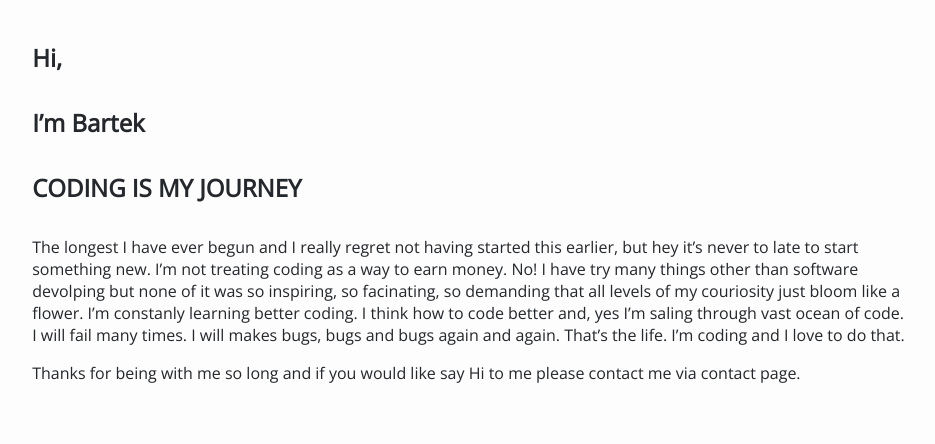
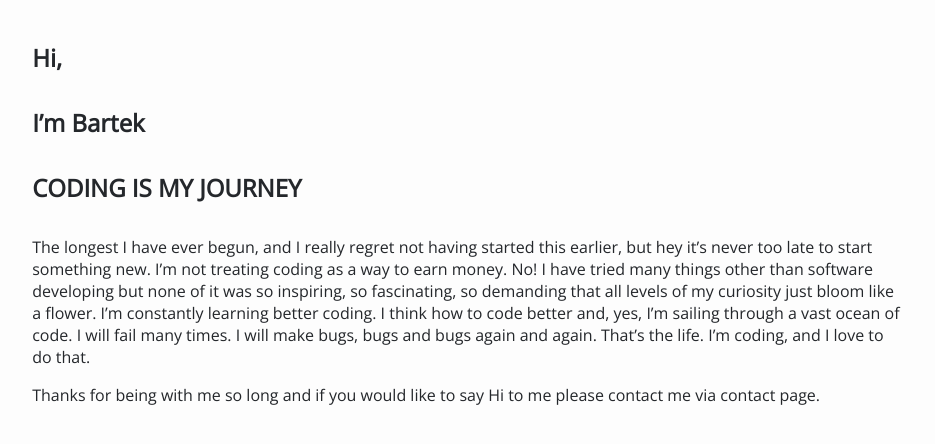
Before and after one commit to bartoszkobylinski/my_website, a Flask app: page /about_me in a window 1280 px wide. Shown: the part 268-712 px from the top of the page, without its empty margins (171-1106 px from the left). Run offline with Flask 2, Linux system fonts and the light colour scheme; some libraries are stand-ins or nearby versions.

Commit message:
changes in about_me.html

```diff
--- a/app/templates/about_me.html
+++ b/app/templates/about_me.html
@@ -8,8 +8,8 @@
             <h2>I’m Bartek</h2>
 
             <h2 class="my-motto" >Coding is my journey</h2>
-            <p>The longest I have ever begun and I really regret not having started this earlier, but hey it’s never to late to start something new. I’m not treating coding as a way to earn money. No! I have try many things other than software devolping but none of it was so inspiring, so facinating, so demanding that all levels of my couriosity just bloom like a flower. I’m constanly learning better coding. I think how to code better and, yes I’m saling through vast ocean of code. I will fail many times. I will makes bugs, bugs and bugs again and again. That’s the life. I’m coding and I love to do that.</p>
-            <p>Thanks for being with me so long and if you would like say Hi to me please contact me via contact page.</p>
+            <p>The longest I have ever begun, and I really regret not having started this earlier, but hey it’s never too late to start something new. I’m not treating coding as a way to earn money. No! I have tried many things other than software developing but none of it was so inspiring, so fascinating, so demanding that all levels of my curiosity just bloom like a flower. I’m constantly learning better coding. I think how to code better and, yes, I’m sailing through a vast ocean of code. I will fail many times. I will make bugs, bugs and bugs again and again. That’s the life. I’m coding, and I love to do that.</p>
+            <p>Thanks for being with me so long and if you would like to say Hi to me please contact me via contact page.</p>
         </div>
     </div>
 
```
